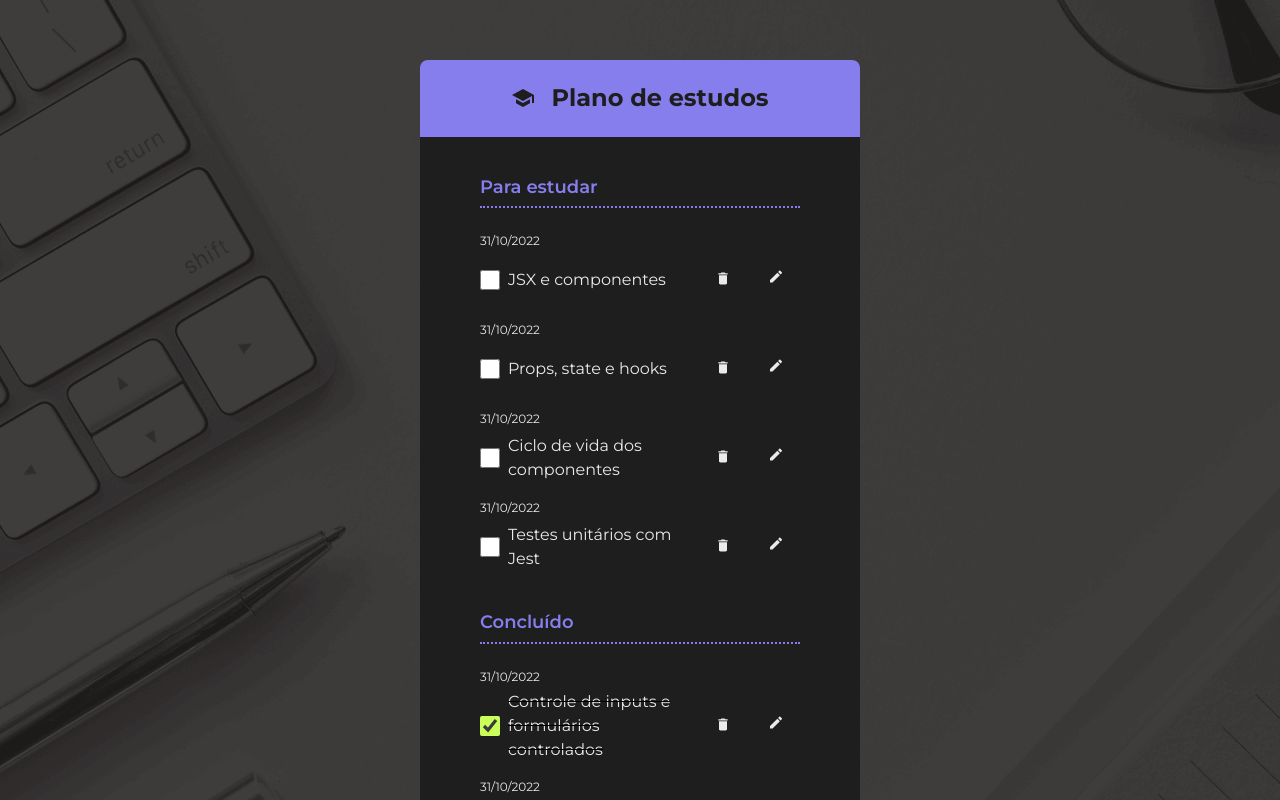
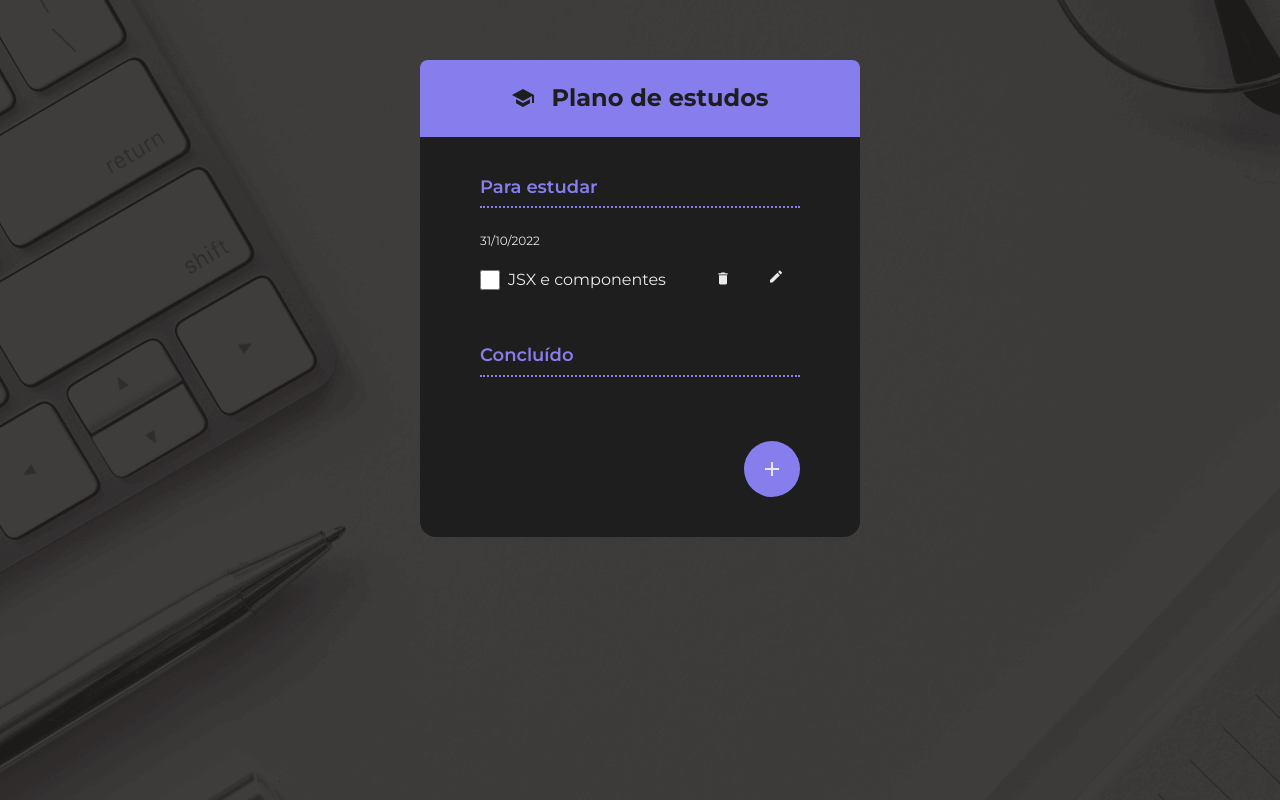
Before and after one commit to Rowrias/react-to-do-list, a React (Vite) app: page / in a window 1280 px wide. Shown: the top 800 px of the page. Built offline with nearby package versions, Linux system fonts and the light colour scheme.

Commit message:
03.Criando componentes escaláveis
- Impolementado o useState
- Completando tarefas
- Removendo tarefas

```diff
--- a/src/App.jsx
+++ b/src/App.jsx
@@ -12,58 +12,96 @@ import { ToDoItem } from "./components/ToDoItem"
 import { ToDoList } from "./components/ToDoList"
 import { ToDoForm } from "./components/ToDoForm"
 
-const todos = [
-  {
-    id: 1,
-    description: "JSX e componentes",
-    completed: false,
-    createdAt: "2022-10-31"
-  },
-  {
-    id: 2,
-    description: "Props, state e hooks",
-    completed: false,
-    createdAt: "2022-10-31"
-  },
-  {
-    id: 3,
-    description: "Ciclo de vida dos componentes",
-    completed: false,
-    createdAt: "2022-10-31"
-  },
-  {
-    id: 4,
-    description: "Testes unitários com Jest",
-    completed: false,
-    createdAt: "2022-10-31"
-  }
-]
-const completed = [
-  {
-    id: 5,
-    description: "Controle de inputs e formulários controlados",
-    completed: true,
-    createdAt: "2022-10-31"
-  },
-  {
-    id: 6,
-    description: "Rotas dinâmicas",
-    completed: true,
-    createdAt: "2022-10-31"
-  }
-]
+// const todos = [
+//   {
+//     id: 1,
+//     description: "JSX e componentes",
+//     completed: false,
+//     createdAt: "2022-10-31"
+//   },
+//   {
+//     id: 2,
+//     description: "Props, state e hooks",
+//     completed: false,
+//     createdAt: "2022-10-31"
+//   },
+//   {
+//     id: 3,
+//     description: "Ciclo de vida dos componentes",
+//     completed: false,
+//     createdAt: "2022-10-31"
+//   },
+//   {
+//     id: 4,
+//     description: "Testes unitários com Jest",
+//     completed: false,
+//     createdAt: "2022-10-31"
+//   }
+// ]
+//
+// const completed = [
+//   {
+//     id: 5,
+//     description: "Controle de inputs e formulários controlados",
+//     completed: true,
+//     createdAt: "2022-10-31"
+//   },
+//   {
+//     id: 6,
+//     description: "Rotas dinâmicas",
+//     completed: true,
+//     createdAt: "2022-10-31"
+//   }
+// ]
 
 function App() {
 
   const [showDialog, setShowDialog] = useState(false);
+  const [todos, setTodos] = useState([
+    {
+      id: 1,
+      description: "JSX e componentes",
+      completed: false,
+      createdAt: "2022-10-31"
+    }
+  ])
 
   const toggleDialog = () => {
     setShowDialog(!showDialog)
   }
 
-  const addTodo = () => {
-    console.log('precisamos add um novo todo')
+  const addTodo = (formData) => {
+    const description = formData.get('description')
+    setTodos(prevState => {
+      const todo = {
+        id: todos.length + 1,
+        description: description,
+        completed: false,
+        createdAt: new Date().toISOString()
+      }
+      return [...prevState, todo]
+    })
     toggleDialog()
+  }
+
+  const toggleTodoCompleted = (todo) => {
+    setTodos(prevState => {
+      return prevState.map(t => {
+        if (t.id == todo.id) {
+          return {
+            ...t,
+            completed: !t.completed
+          }
+        }
+        return t
+      })
+    })
+  }
+
+  const deleteTodo = (todo) => {
+    setTodos(prevState => {
+      return prevState.filter(t => t.id != todo.id)
+    })
   }
 
   return (
@@ -77,19 +115,29 @@ function App() {
         <ChecklistsWrapper>
           <SubHeading>Para estudar</SubHeading>
           <ToDoList>
-            {todos.map(function (t) {
-              return <ToDoItem key={t.id} item={t} />
+            {todos.filter(t => !t.completed).map(function (t) {
+              return <ToDoItem
+                key={t.id}
+                item={t}
+                onToggleCompleted={toggleTodoCompleted}
+                onDeleteTodo={deleteTodo}
+              />
             })}
           </ToDoList>
           <SubHeading>Concluído</SubHeading>
           <ToDoList>
-            {completed.map(function (t) {
-              return <ToDoItem key={t.id} item={t} />
+            {todos.filter(t => t.completed).map(function (t) {
+              return <ToDoItem
+                key={t.id}
+                item={t}
+                onToggleCompleted={toggleTodoCompleted}
+                onDeleteTodo={deleteTodo}
+              />
             })}
           </ToDoList>
           <Footer>
             <Dialog isOpen={showDialog} onClose={toggleDialog}>
-                <ToDoForm onSubmit={addTodo}/>
+              <ToDoForm onSubmit={addTodo} />
             </Dialog>
             <FabButton onClick={toggleDialog}>
               <IconPlus />
--- a/src/components/ToDoItem/index.jsx
+++ b/src/components/ToDoItem/index.jsx
@@ -1,7 +1,7 @@
 import './todo-item.style.css'
 import { IconPencil, IconTrash } from "../icons";
 
-export function ToDoItem ({ item }) {
+export function ToDoItem({ item, onToggleCompleted, onDeleteTodo }) {
     const styles = ['todo-item']
 
     if (item.completed) {
@@ -14,15 +14,25 @@ export function ToDoItem ({ item }) {
                 {new Date(item.createdAt).toLocaleDateString('pt-BR')}
             </p>
             <div className="details">
-                <input type="checkbox" className="checkbox" defaultChecked={item.completed} />
+                <input
+                    type="checkbox"
+                    className="checkbox"
+                    defaultChecked={item.completed}
+                    onClick={() => onToggleCompleted(item)}
+                />
                 <p className="description">
                     {item.description}
                 </p>
                 <div className="actions">
-                    <button className="btn">
+                    <button
+                        className="btn"
+                        onClick={() => onDeleteTodo(item)}
+                    >
                         <IconTrash />
                     </button>
-                    <button className="btn">
+                    <button
+                        className="btn"
+                    >
                         <IconPencil />
                     </button>
                 </div>
```
